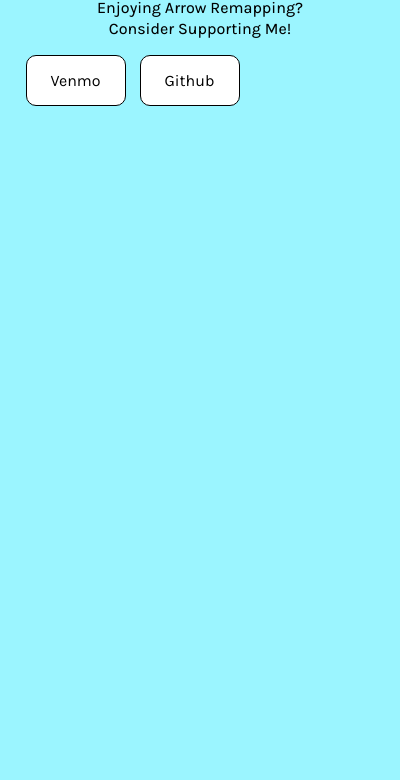
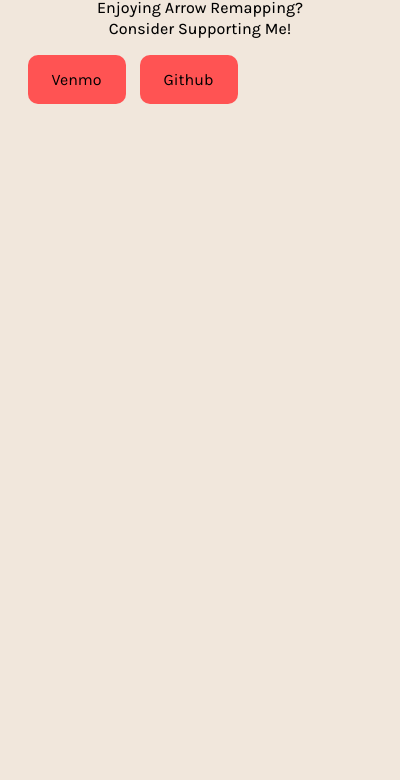
Before and after one commit to Swusan/Arrow-Remapping, a browser extension: page popup/popup.html in a window 400 px wide. Shown: the part 64-844 px from the top of the page. Drawn offline with Linux system fonts and the light colour scheme.

Commit message:
Final Popup Design

```diff
--- a/popup/popup.html
+++ b/popup/popup.html
@@ -10,7 +10,7 @@
     <style>
       body {
         margin: 20px;
-        background: rgb(155, 245, 255);
+        background: rgb(241, 231, 220);
       }
       h2 {
         text-align: center;
@@ -41,10 +41,7 @@
         margin-left: 5px;
         margin-right: 5px;
         padding: 15px;
-			  background: white;
-        border-style: solid;
-        border-width: 1.5px;
-			  border-color: black;
+			  background: rgb(255, 83, 83);
 			  border-radius: 10px;
 			  width: 68px;
         font-family: 'Karla', sans-serif;
@@ -54,7 +51,7 @@
 			  transition: all 150ms;
       }
       .btn:hover {
-        background: #1d9ed8;
+        background: rgb(255, 130, 58);
 			  box-shadow: 0 2px 6px 0 rgba(0, 0, 0, 0.1), 0 7px 7px 0 rgba(0, 0, 0, 0.1);
       }
       a {
```
